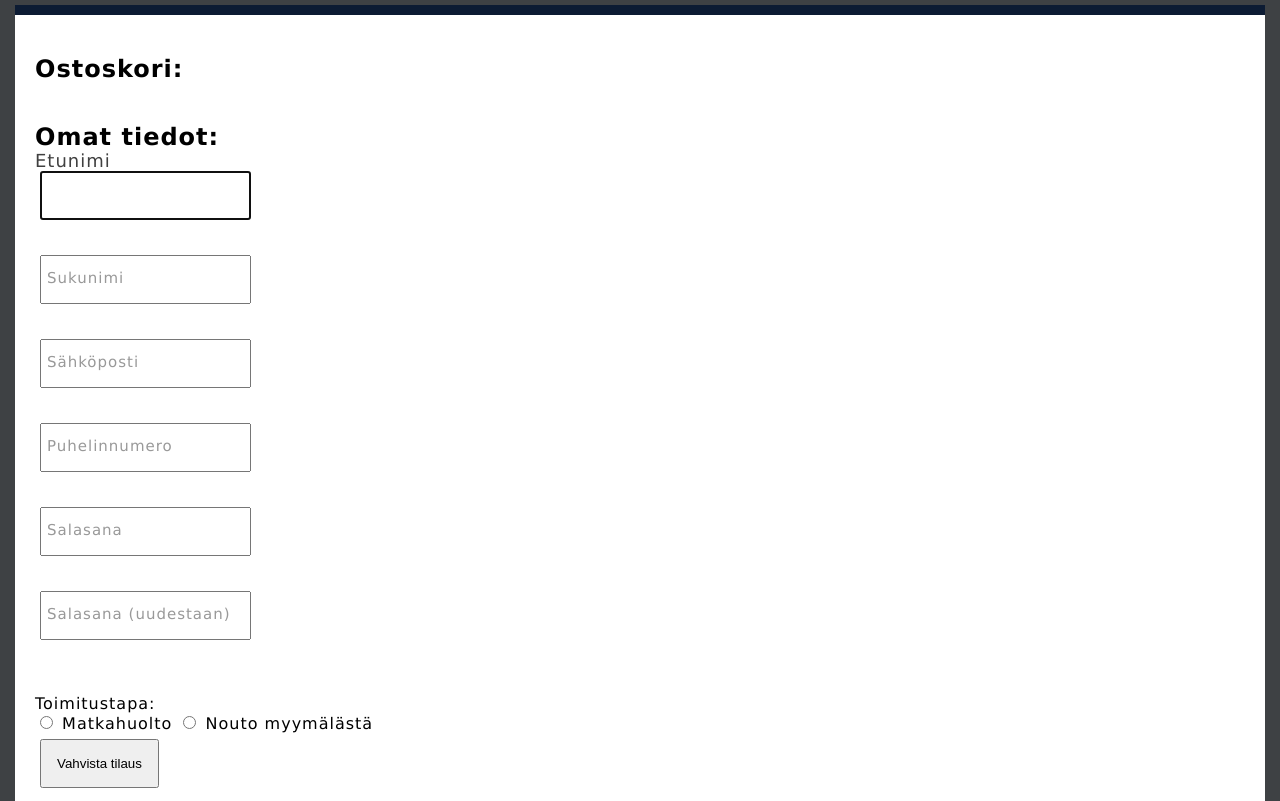
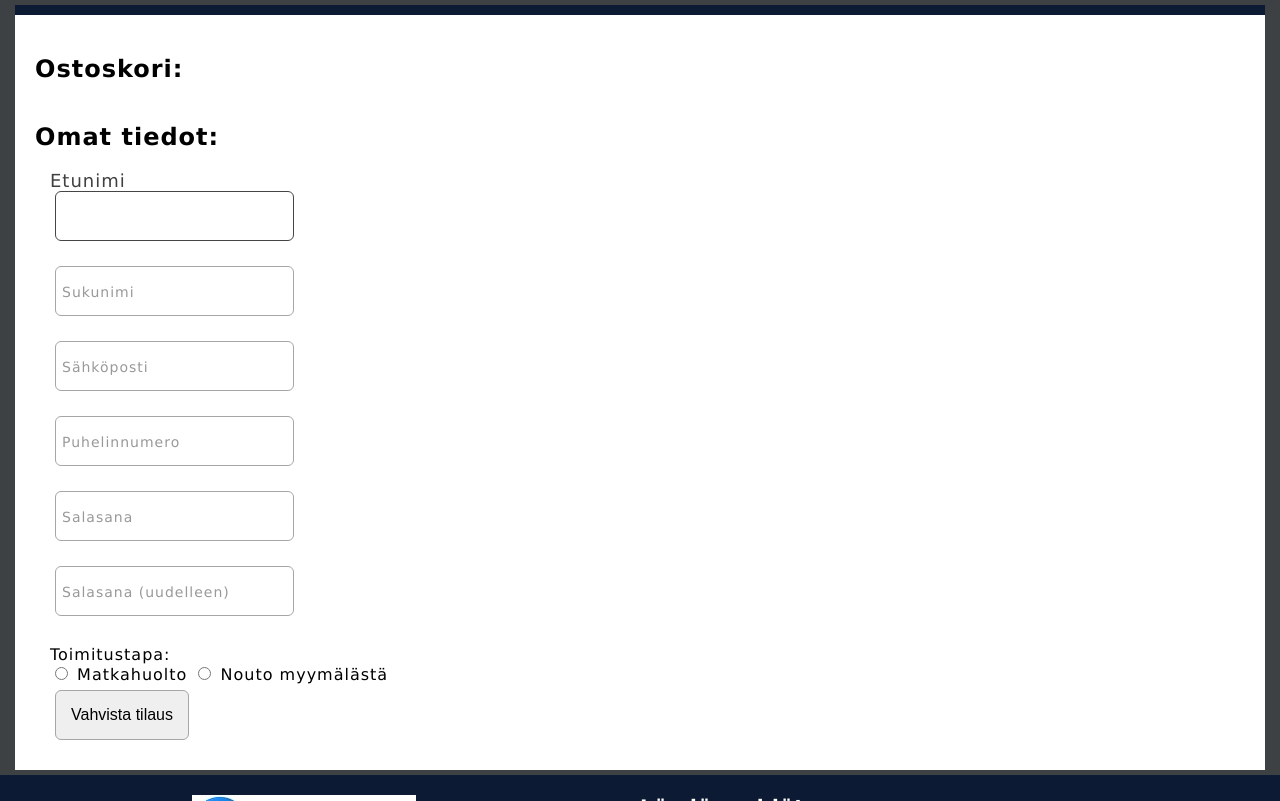
Before and after one commit to Mikael-Kolehmainen/Taitaja2021-semifinal-uppg, a PHP site: page /form.php in a window 1280 px wide. Shown: the part 151-952 px from the top of the page. Run offline with PHP 8.4, Linux system fonts and the light colour scheme; some libraries are stand-ins or nearby versions.

Commit message:
Update 16.11.2021 18.09

```diff
--- a/form.php
+++ b/form.php
@@ -68,12 +68,12 @@
                         <label class="floating-label">Puhelinnumero</label>
                     </div>
                     <div class="floating-label-group">
-                        <input type="password" id="pw1" name="pw1" class="form-control" autocomplete="off" autofocus required />
+                        <input type="password" id="pw1" name="pw1" class="form-control" autocomplete="off" autofocus required onblur="checkPasswords()"/>
                         <label class="floating-label">Salasana</label>
                     </div>
-                    <div class="floating-label-group">
-                        <input type="text" id="pw2" name="pw2" class="form-control" autocomplete="off" autofocus required />
-                        <label class="floating-label">Salasana (uudestaan)</label>
+                    <div class="floating-label-group" style="margin-bottom: 0px">
+                        <input type="password" id="pw2" name="pw2" class="form-control" autocomplete="off" autofocus required onblur="checkPasswords()"/>
+                        <label class="floating-label">Salasana (uudelleen)</label>
                     </div>
                     <p id="pwCheck"></p><br>
 
--- a/main.css
+++ b/main.css
@@ -445,22 +445,33 @@ input[type=number] {
 #confirmation {
     color: black;
 }
+#customer {
+    margin-left: 15px;
+    padding-top: 5px;
+}
 #customer input {
     margin-left: 5px;
     margin-bottom: 10px;
     padding: 15px;
+    font-size: 16px;
+    border: 1px solid #a6a6a6;
+    border-radius: 6px;
+}
+#customer input:focus {
+    outline: none !important;
+    border: 1px solid #454545;
 }
 .floating-label-group {
     position: relative;
     margin-top: 15px;
-    margin-bottom: 25px;
+    margin-bottom: 15px;
 }
 .floating-label {
-    font-size: 15px;
+    font-size: 14px;
     color: #999999;
     position: absolute;
     pointer-events: none;
-    top: 14px;
+    top: 18px;
     left: 12px;
     transition: all 0.1s ease;
 }
--- a/password-check.js
+++ b/password-check.js
@@ -1,8 +1,8 @@
 function checkPasswords() {
     var pwcheck = document.getElementById('pwCheck');
 
-    var pw1 = document.forms["customer"]["pw1"].value;
-    var pw2 = document.forms["customer"]["pw2"].value;
+    var pw1 = document.forms["customer"]["floating-label-group"]["pw1"].value;
+    var pw2 = document.forms["customer"]["floating-label-group"]["pw2"].value;
 
     if (pw1 == pw2) {
         pwcheck.innerText = "Salasana on OK!";
```
